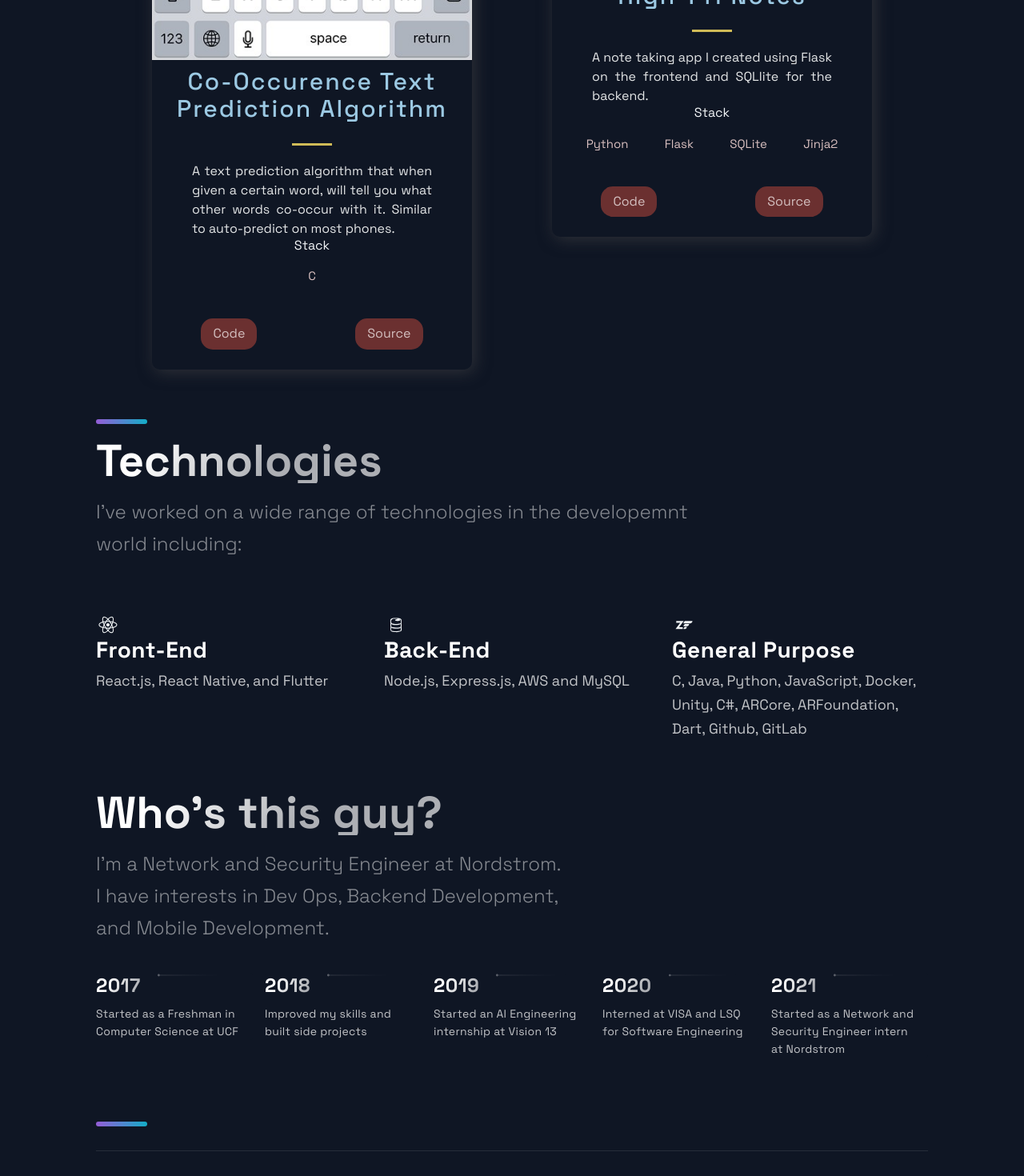
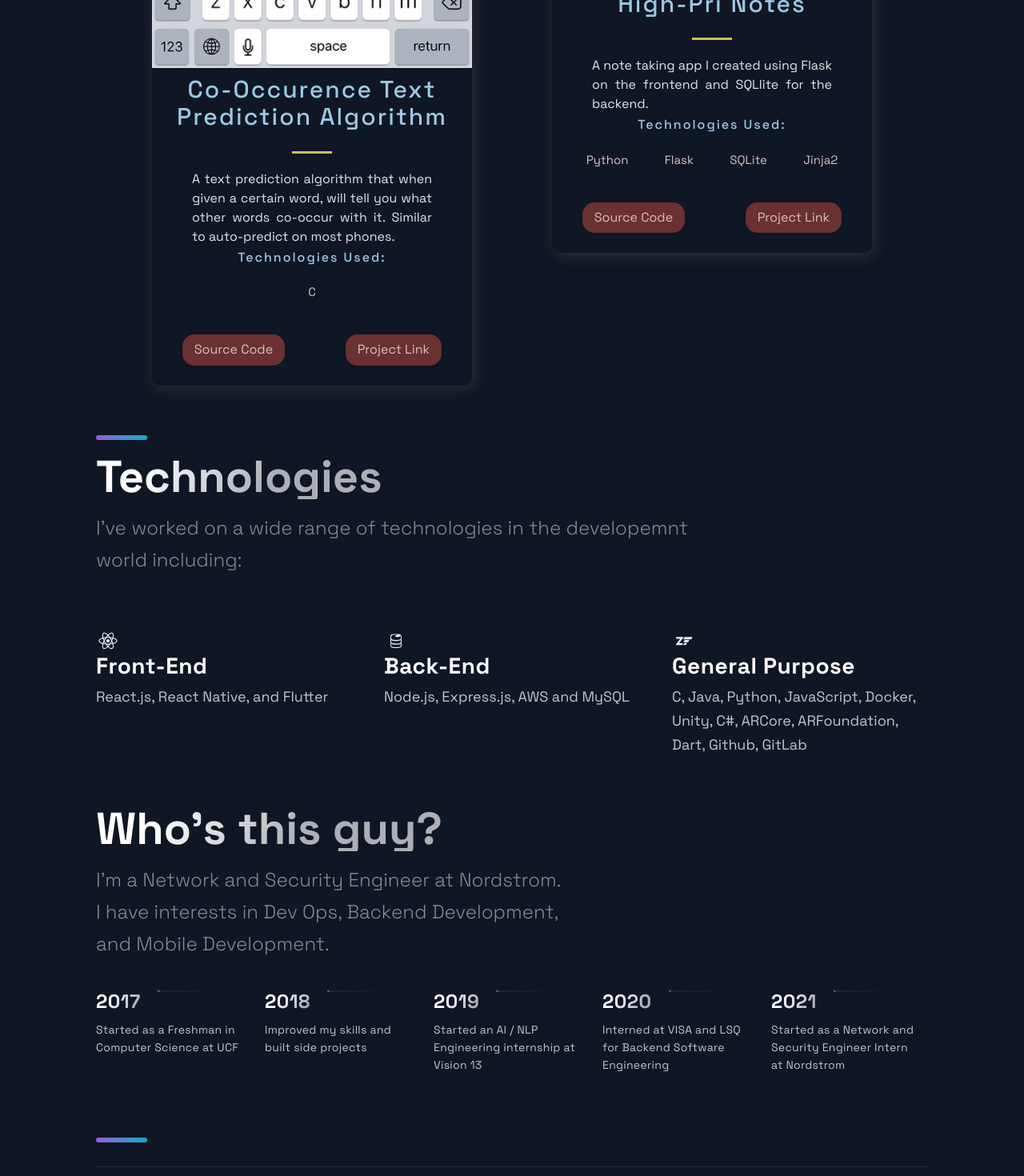
Before and after one commit to epiczain1234/Next.js-Portfolio-Code, a Next.js app: page / in a window 1280 px wide. Shown: the part 1940-3410 px from the top of the page at 80% size. Built offline with nearby package versions, Linux system fonts and the light colour scheme.

Commit message:
Added styling to tech stack

```diff
--- a/src/components/Projects/Projects.js
+++ b/src/components/Projects/Projects.js
@@ -1,8 +1,9 @@
 import React from 'react';
 
-import { BlogCard, CardInfo, ExternalLinks, GridContainer, HeaderThree, Hr, Tag, TagList, TitleContent, UtilityList, Img } from './ProjectsStyles';
+import { TitleProject, BlogCard, CardInfo, ExternalLinks, GridContainer, HeaderThree, Hr, Tag, TagList, TitleContent, UtilityList, Img } from './ProjectsStyles';
 import { Section, SectionDivider, SectionTitle } from '../../styles/GlobalComponents';
 import { projects } from '../../constants/constants';
+
 // the mapping below automatically arranges the projects pleasingly
 const Projects = () => (
   <Section nopadding id="projects">
@@ -18,7 +19,7 @@ const Projects = () => (
           </TitleContent>
           <CardInfo>{description}</CardInfo>
           <div>
-            <TitleContent>Stack</TitleContent>
+            <TitleProject>Technologies Used:</TitleProject>
             <TagList>
               {tags.map((tag, i) => (
                 <Tag key={i}>{tag}</Tag>
@@ -26,8 +27,8 @@ const Projects = () => (
             </TagList>
           </div>
           <UtilityList>
-            <ExternalLinks href={visit}>Code</ExternalLinks>
-            <ExternalLinks href={visit}>Source</ExternalLinks>
+            <ExternalLinks href={visit}>Source Code</ExternalLinks>
+            <ExternalLinks href={source}>Project Link</ExternalLinks>
           </UtilityList>
         </BlogCard>
       ))}
--- a/src/components/Projects/ProjectsStyles.js
+++ b/src/components/Projects/ProjectsStyles.js
@@ -35,6 +35,17 @@ export const TitleContent = styled.div`
   text-align: center;
   z-index: 20;
   width: 100%;
+
+`;
+
+export const TitleProject = styled.div`
+  text-align: center;
+  z-index: 20;
+  width: 100%;
+  font-weight: 500;
+  letter-spacing: 2px;
+  color: #9cc9e3;
+  padding: .5rem 0;
 
 `;
 
--- a/src/constants/constants.js
+++ b/src/constants/constants.js
@@ -4,8 +4,8 @@ export const projects = [
     description: "Augmented Reality Multiplayer Game as part of my work with the Startup \"Flairr\".",
       image: '/images/flairr.png',
       tags: ['Unity', 'C#', 'ARCore', 'ARFoundations', 'PUN2'],
-    source: 'https://google.com',
-    visit: 'https://flairrcoin.com/flairr-app/',
+    source: 'https://flairrcoin.com/flairr-app/',
+    visit: 'https://github.com/epiczain1234/AR-Multiplayer-Game',
     id: 0,
   },
   {
@@ -22,7 +22,7 @@ export const projects = [
     description: "A text prediction algorithm that when given a certain word, will tell you what other words co-occur with it. Similar to auto-predict on most phones.",
     image: '/images/Textpredict.jpg',
     tags: ['C'],
-    source: 'https://google.com',
+    source: 'https://github.com/epiczain1234/Text-Predictor',
     visit: 'https://github.com/epiczain1234/Text-Predictor',
     id: 3,
   },
@@ -31,7 +31,7 @@ export const projects = [
     description: "A note taking app I created using Flask on the frontend and SQLlite for the backend.",
       image: '/images/notesui.png',
       tags: ['Python', 'Flask','SQLite', 'Jinja2'],
-    source: 'https://google.com',
+    source: 'https://github.com/epiczain1234/CRUD-Notes-App.git',
     visit: 'https://github.com/epiczain1234/CRUD-Notes-App.git',
     id: 2,
   },
@@ -40,7 +40,7 @@ export const projects = [
 export const TimeLineData = [
   { year: 2017, text: 'Started as a Freshman in Computer Science at UCF'},
   { year: 2018, text: 'Improved my skills and built side projects', },
-  { year: 2019, text: 'Started an AI Engineering internship at Vision 13', },
-  { year: 2020, text: 'Interned at VISA and LSQ for Software Engineering', },
-  { year: 2021, text: 'Started as a Network and Security Engineer intern at Nordstrom', },
+  { year: 2019, text: 'Started an AI / NLP Engineering internship at Vision 13', },
+  { year: 2020, text: 'Interned at VISA and LSQ for Backend Software Engineering', },
+  { year: 2021, text: 'Started as a Network and Security Engineer Intern at Nordstrom', },
 ];
```
Also changed, not shown: 1 other file (tests, documents, lock files or other folders).
